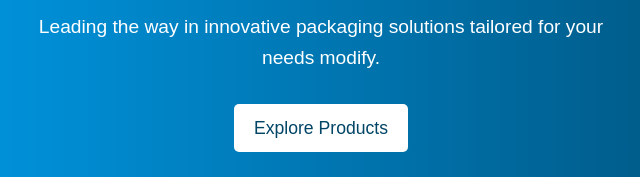
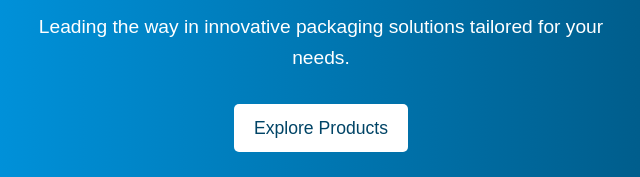
Before and after one commit to krantipatil224/index, a plain HTML site: page index.html in a window 1280 px wide. Shown: the part 364-541 px from the top of the page, 319-959 px from the left. Drawn offline with Linux system fonts and the light colour scheme.

Commit message:
Update index.html

```diff
--- a/index.html
+++ b/index.html
@@ -290,7 +290,7 @@
 
   <section class="hero">
     <h1>Welcome to AS Enterprises</h1>
-    <p>Leading the way in innovative packaging solutions tailored for your needs modify.</p>
+    <p>Leading the way in innovative packaging solutions tailored for your needs.</p>
     <a href="#products" class="cta-button">Explore Products</a>
   </section>
 
```
